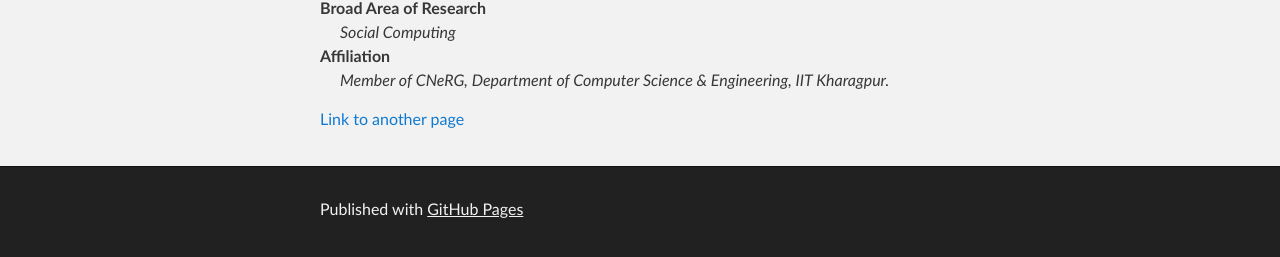
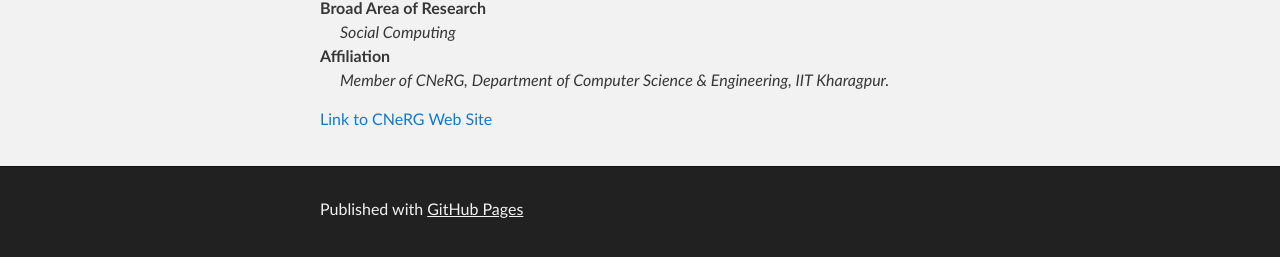
Before and after one commit to ASCARATHIRA/ASCARATHIRA.github.io, a Jekyll site: the page built from index.md, in a window 1280 px wide. Shown: the part 566-823 px from the top of the page. Built offline with Jekyll 4.4.1, drawn with Linux system fonts in a browser that asks for light colours; our own code applies the rules of GitHub Pages for plain Markdown files.

Commit message:
Initial commit

```diff
--- a/index.md
+++ b/index.md
@@ -21,4 +21,4 @@ layout: default
 <dd>Member of CNeRG, Department of Computer Science & Engineering, IIT Kharagpur.</dd>
 </dl>
 
-[Link to another page](another-page)
+[Link to CNeRG Web Site](http://www.cnergres.iitkgp.ac.in/)
```
